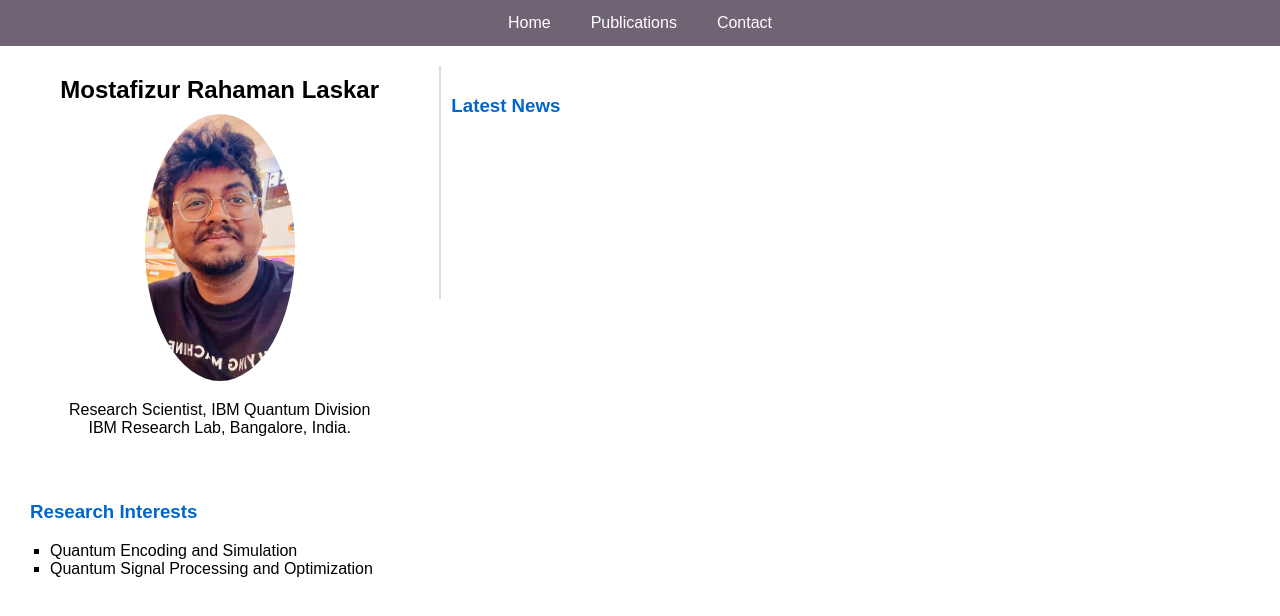
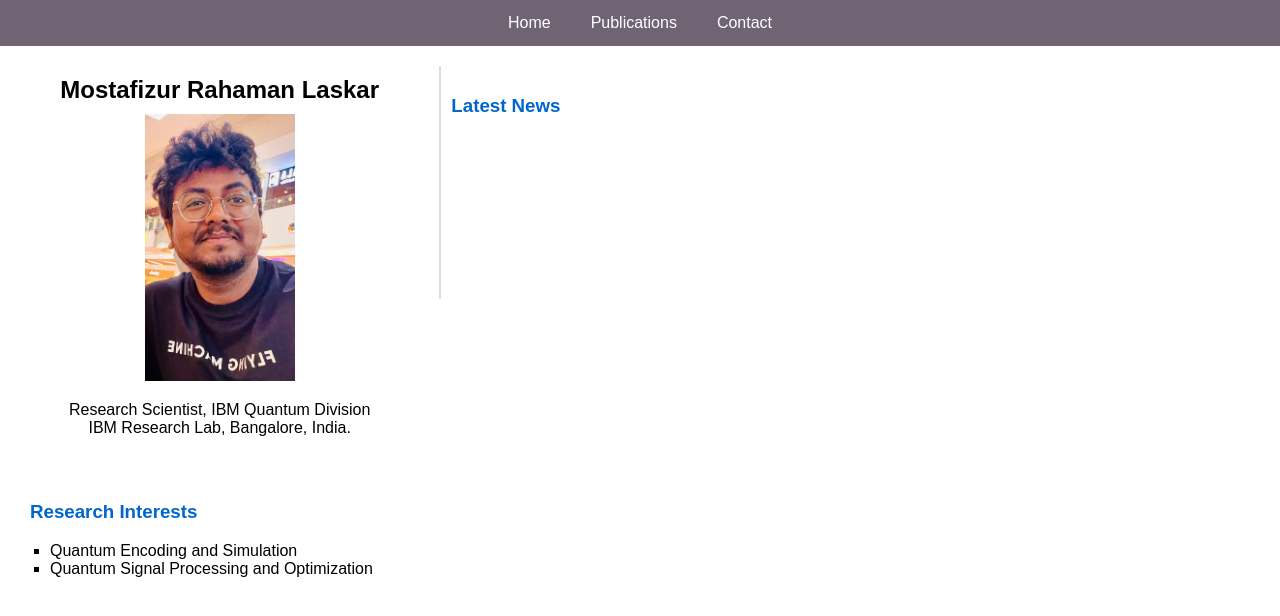
Before and after one commit to rahaman-quantum/rahaman.github.io, a Jekyll site: the page built from README.md, in a window 1280 px wide. Shown: the top 616 px of the page. Built offline with Jekyll 4.4.1, drawn with Linux system fonts in a browser that asks for light colours; our own code applies the rules of GitHub Pages for plain Markdown files.

Commit message:
Update default.html

```diff
--- a/_layouts/default.html
+++ b/_layouts/default.html
@@ -65,7 +65,7 @@
   <!-- Left Section: Profile -->
   <div style="flex: 1; text-align: center;">
     <h2 style="margin: 10px 0;">Mostafizur Rahaman Laskar</h2>
-      <img src="IMG_3049.jpeg" alt="Mostafizur Rahaman" style="width:150px; height:auto; border-radius:100%;">
+<img src="IMG_3049.jpeg" alt="Mostafizur Rahaman" style="width:150px; height:auto;">
   <p>Research Scientist, IBM Quantum Division<br>IBM Research Lab, Bangalore, India.</p>
   </div>
 
```
